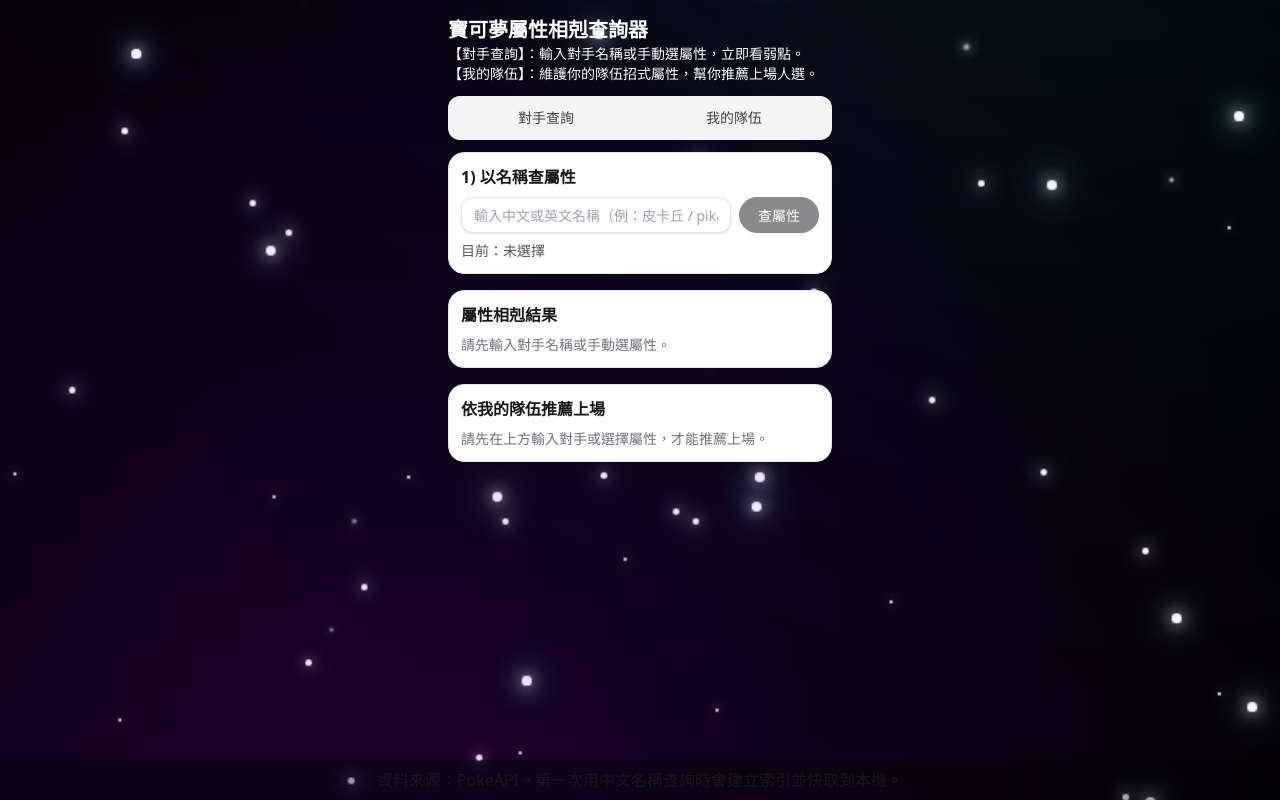
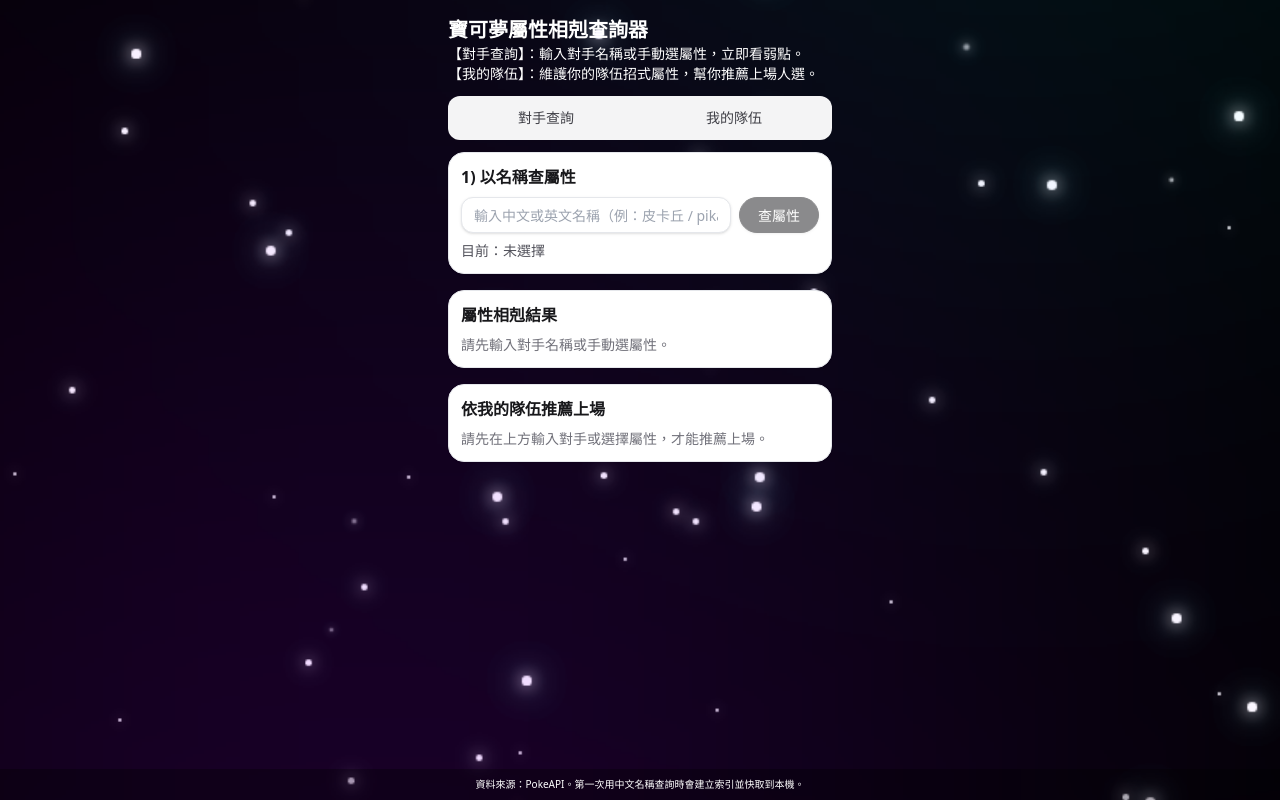
Before and after one commit to Daisy116/pokemon-PK, a React (Vite) app: page / in a window 1280 px wide. Built offline with nearby package versions, Linux system fonts and the light colour scheme; the HTML template or start-up script is replaced by a standard one.

Commit message:
Update App.tsx

```diff
--- a/src/App.tsx
+++ b/src/App.tsx
@@ -571,7 +571,7 @@ export default function App(){
         </TabsContent>
       </Tabs>
 
-      <footer className="fixed bottom-0 left-0   w-full bg-black/30 text-center py-2">資料來源：PokeAPI。第一次用中文名稱查詢時會建立索引並快取到本機。</footer>
+      <footer className="fixed bottom-0 left-0 w-full bg-black/30 text-center py-2 text-[10px] text-white">資料來源：PokeAPI。第一次用中文名稱查詢時會建立索引並快取到本機。</footer>
       </div>
     </div>
   );
```
